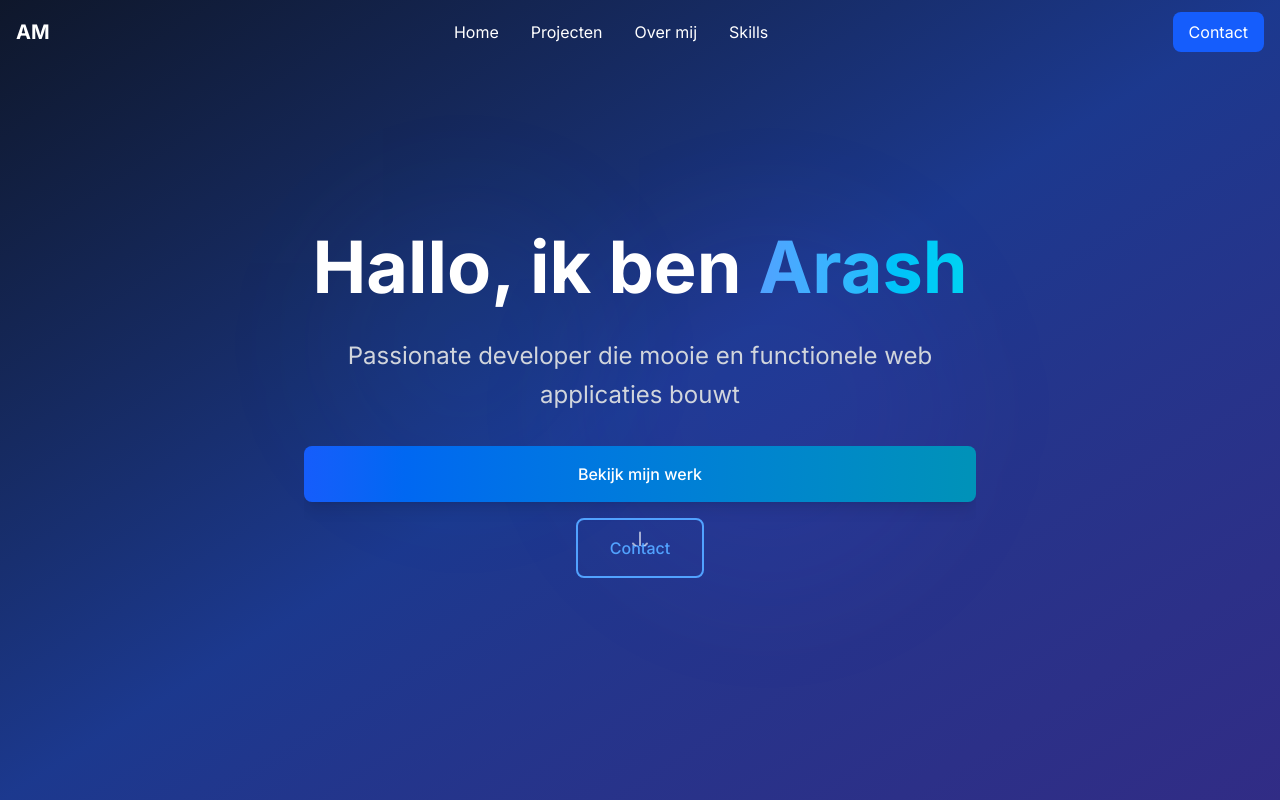
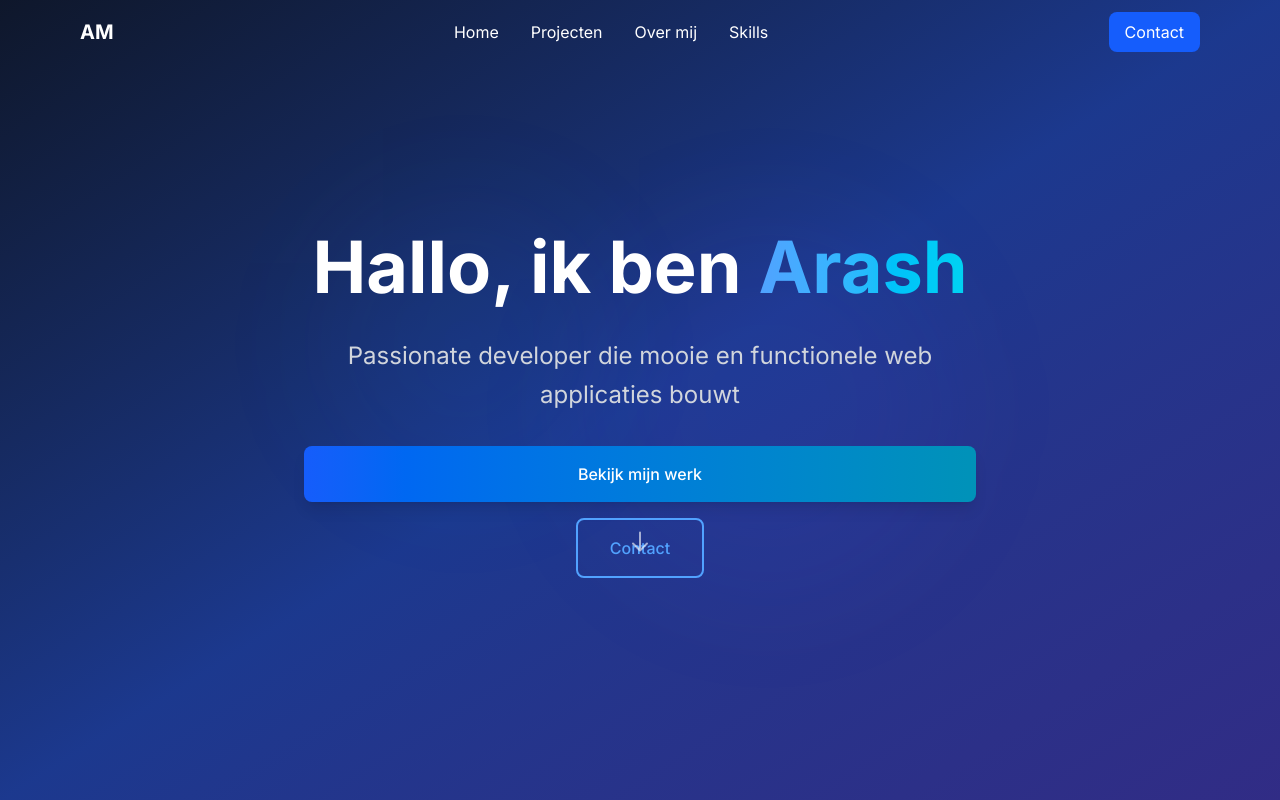
Before and after one commit to ArashMahdawi/portfolio, a Next.js app: page / in a window 1280 px wide. Shown: the top 800 px of the page. Built offline with nearby package versions, Linux system fonts and the light colour scheme.

Commit message:
Hamburger menu en layout responsiveness verbeteringen 4

```diff
--- a/src/app/globals.css
+++ b/src/app/globals.css
@@ -19,29 +19,36 @@
   }
 }
 
-/* Voeg dit toe bovenaan je globals.css */
+/* Vervang de vorige overflow fixes met dit: */
 * {
   box-sizing: border-box;
 }
 
-html, body {
+html {
   overflow-x: hidden;
   width: 100%;
+}
+
+body {
   margin: 0;
   padding: 0;
+  width: 100%;
+  /* Verwijder overflow-x: hidden van body */
 }
 
-/* Fix voor elementen die te breed kunnen zijn */
-.container, section, div {
+/* Alleen voor main containers */
+main, section {
+  width: 100%;
   max-width: 100vw;
-  overflow-x: hidden;
 }
 
 /* Specifieke fix voor gradient backgrounds */
 .bg-gradient-to-br, .bg-gradient-to-r {
   width: 100%;
-  max-width: 100vw;
 }
+
+/* Verwijder de algemene overflow regel voor alle divs */
+
 
 /* Verbeter touch targets voor mobiel */
 @media (max-width: 768px) {
--- a/src/components/sections/Hero.tsx
+++ b/src/components/sections/Hero.tsx
@@ -4,7 +4,7 @@
 
 export default function Hero() {
   return (
-    <section id="home" className="min-h-screen flex items-center justify-center bg-gradient-to-br from-slate-900 via-blue-900 to-indigo-900 relative overflow-hidden w-full">
+    <section id="home" className="min-h-screen flex items-center justify-center bg-gradient-to-br from-slate-900 via-blue-900 to-indigo-900 relative w-full">
   {/* Animated background elements - maak ze smaller */}
   <div className="absolute inset-0 overflow-hidden">
     <div className="absolute top-1/4 left-1/4 w-64 h-64 sm:w-72 sm:h-72 bg-blue-500/10 rounded-full blur-3xl animate-pulse"></div>
```
